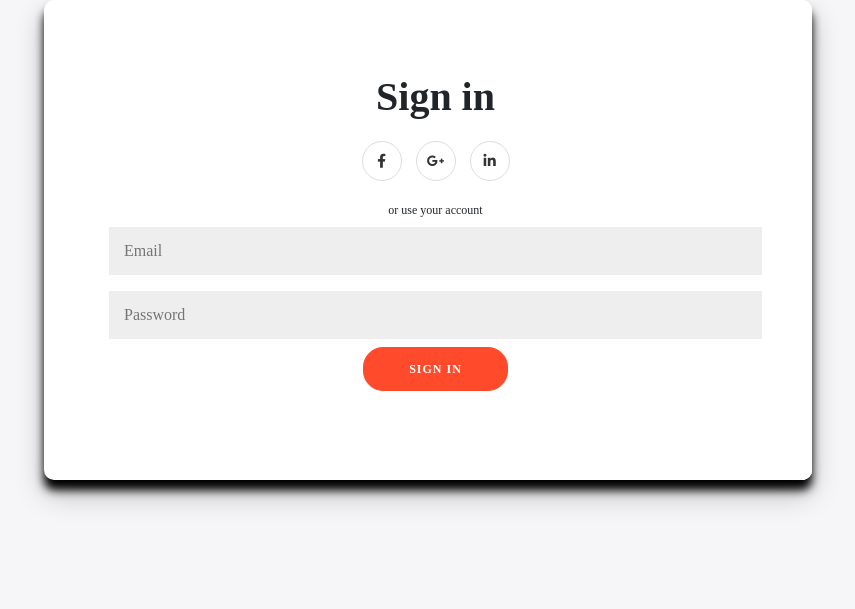
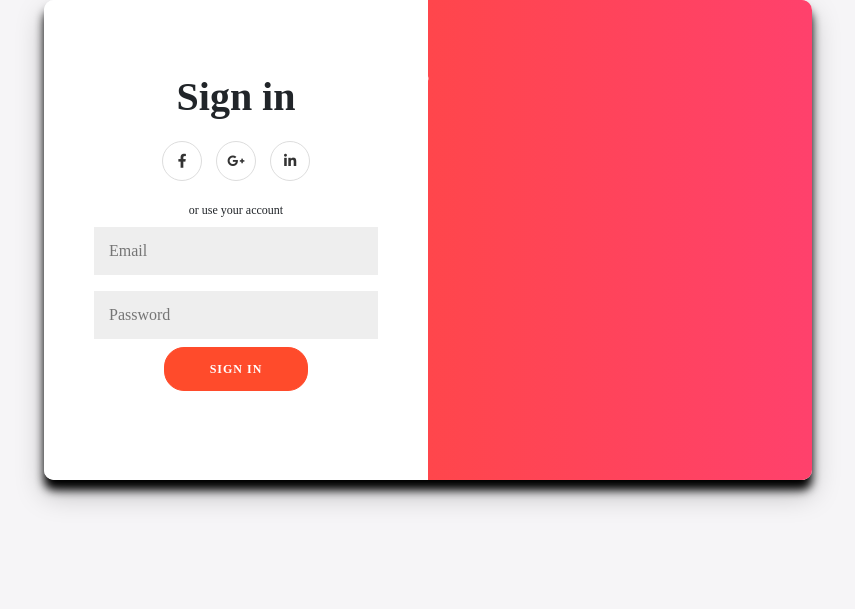
Before and after one commit to Tobiloba95/Timetable, a PHP site: page /login.php in a window 1280 px wide. Shown: the part 221-830 px from the top of the page, without its empty margins (212-1067 px from the left). Run offline with PHP 8.4, Linux system fonts and the light colour scheme.

Commit message:
changes in style

```diff
--- a/style.css
+++ b/style.css
@@ -104,3 +104,34 @@ button.ghost{
     height: 100%;
     transition: all 0.6s ease-in-out;
 }
+.sign-in-container{
+    left: 0;
+    width: 50%;
+    z-index: 2;
+}
+.sign-up-container{
+    left: 0;
+    width: 50%;
+    opacity: 0;
+    z-index: 1;
+}
+.overlay-container{
+    position: absolute;
+    top: 0;
+    left: 50%;
+    width: 50%;
+    height: 100%;
+    overflow: hidden;
+    transition: transform0.6s ease-in-out;
+    z-index: 100;
+}
+.overlay{
+    background: #ff416c;
+    background: linear-gradient(to right, #ff4b2b, #ff416c) no-repeat 0 0 / cover;
+    color: #fff;
+    position: relative;
+    left: -100%;
+    height: 100%;
+    width: 200%;
+    transform: translateX();
+}
```
